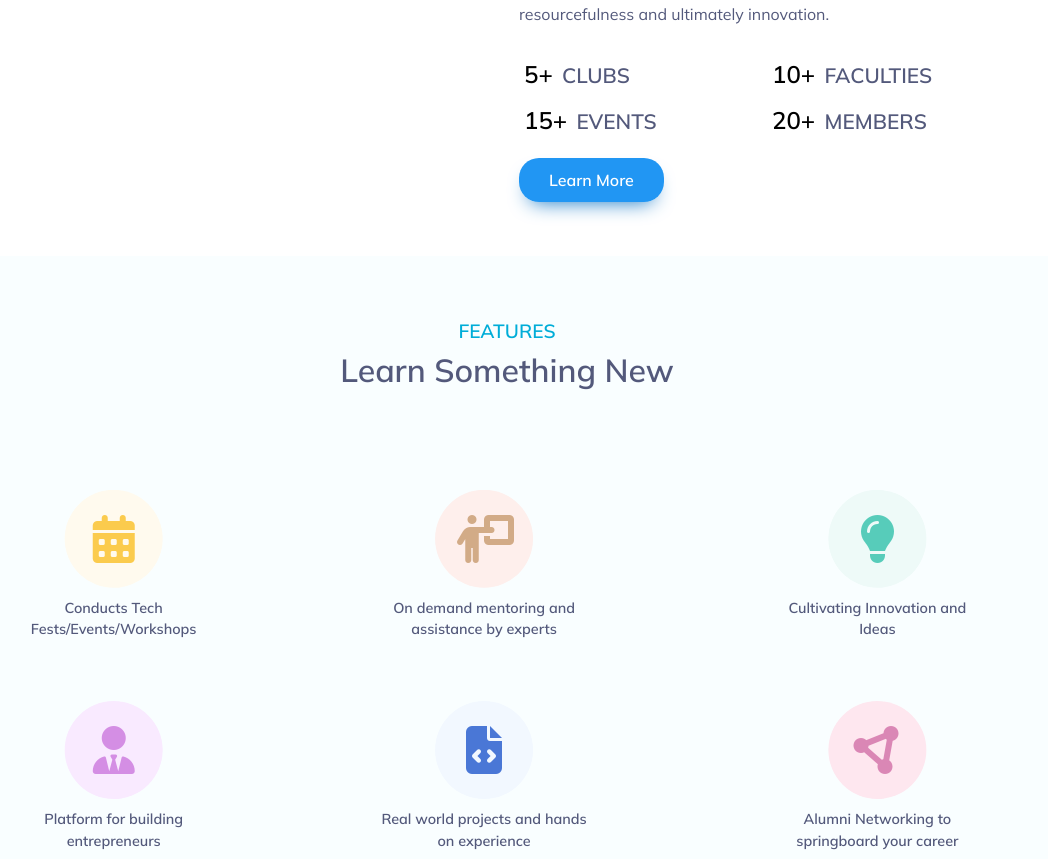
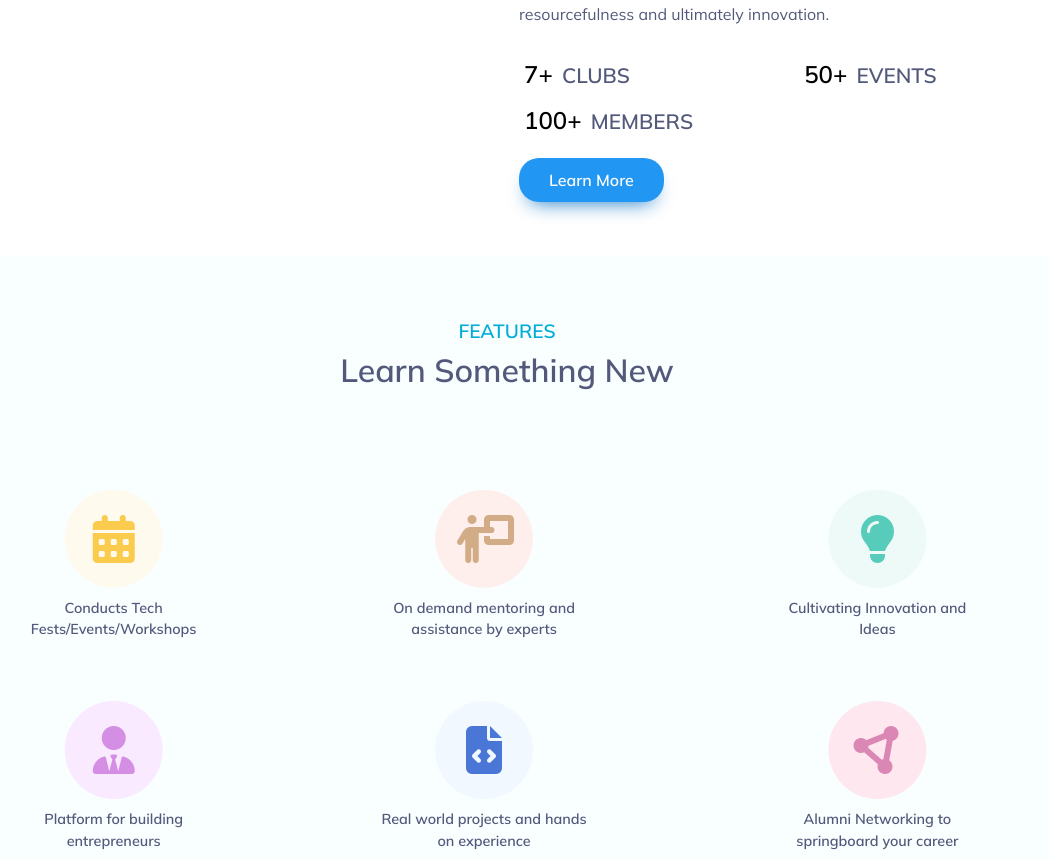
Before and after one commit to HarshTiwari1710/Technova_Website, a plain HTML site: page index.html in a window 1280 px wide. Shown: the part 1711-2570 px from the top of the page, without its empty margins (133-1181 px from the left). Drawn offline with nearby package versions, Linux system fonts and the light colour scheme; files whose address does not match are found by name.

Commit message:
This is change commit

```diff
--- a/Home/home.scss
+++ b/Home/home.scss
@@ -214,7 +214,7 @@ button:active {
     }
   }
 }
-@media only screen and (max-width: 380px) {
+@media only screen and (max-width: 410px) {
   .home-page {
     .title-content {
       h2 {
@@ -357,7 +357,7 @@ button:active {
   }
 }
 
-@media only screen and (max-width: 400px) {
+@media only screen and (max-width: 415px) {
   .info {
     padding-bottom: 10%;
     .info-content {
--- a/app.js
+++ b/app.js
@@ -57,7 +57,7 @@ function listenEvent() {
       let target = +club.getAttribute("data-attribute");
       const current = +club.innerText;
 
-      const increment = +target / 5000;
+      const increment = +target / 40;
       if (current < target) {
         club.innerText = `${Math.ceil(increment) + current}`;
         setTimeout(getData, 50);
--- a/index.html
+++ b/index.html
@@ -189,19 +189,15 @@
                 </p>
                 <div class="info-grid">
                   <div>
-                    <span class="club-data" data-attribute="5">5+</span>
+                    <span class="club-data" data-attribute="7">7+</span>
                     <span>CLUBS</span>
                   </div>
                   <div>
-                    <span class="club-data" data-attribute="10">10+</span>
-                    <span>FACULTIES</span>
-                  </div>
-                  <div>
-                    <span class="club-data" data-attribute="15">15+</span>
+                    <span class="club-data" data-attribute="50">50+</span>
                     <span>EVENTS</span>
                   </div>
                   <div>
-                    <span class="club-data" data-attribute="20">20+</span>
+                    <span class="club-data" data-attribute="100">100+</span>
                     <span>MEMBERS</span>
                   </div>
                 </div>
```
Also changed, not shown: Clubs/game_drifters/game_drifters.html (+1 -1 lines), Clubs/gdsc/gdsc.html (+1 -1 lines), Home/home.css.
